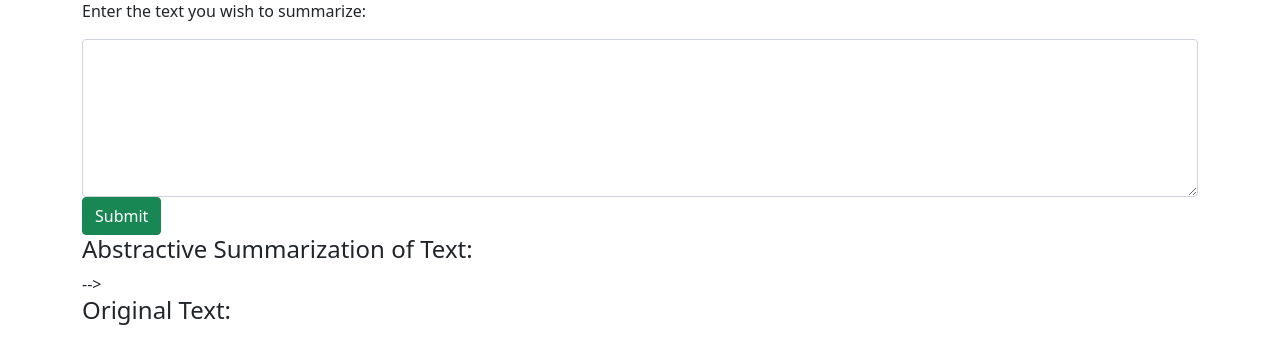
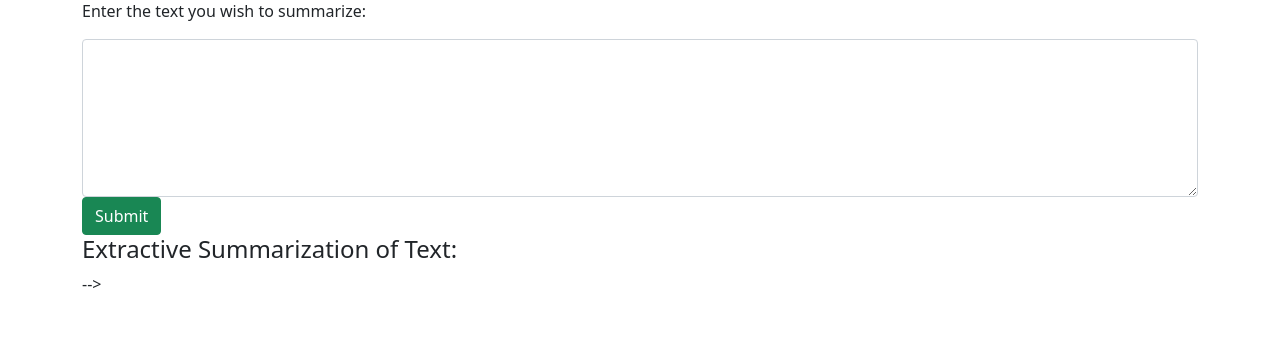
Before and after one commit to anqi-1/Project-Text-Summarizer-, a Flask app: page / in a window 1280 px wide. Shown: the part 161-525 px from the top of the page. Run offline with Flask 2, Linux system fonts and the light colour scheme.

Commit message:
Update index.html

```diff
--- a/templates/index.html
+++ b/templates/index.html
@@ -27,17 +27,13 @@
             <input type="submit"  class="btn btn-success btn-md" value="Submit">
 
 
-            <!-- <h2> Abstractive summary</h2> -->
-				<h4>Abstractive Summarization of Text: </h4>
-				<textbox name="output_text" id="output_text" maxlength="500000" style="width:900px;
-				height:250px">
-					{% for sentence in output_summary2 %}
-					<p>{{ output_summary2 }} </p>
+            <h4>Extractive Summarization of Text: </h4>
+		<textbox name="output_text" id="output_text" maxlength="500000" style="width:900px; height:250px">
+					{% for sentence in output_summary1 %}
+		<p>{{ output_summary1 }} </p>
 					<!-- {% endfor %} -->
-				</textbox>
-				<br>
-				<h4>Original Text:</h4>
-				<p>{{ original_text }}</p>
+		</textbox>
+		<br>
         </form>
       </div>
 
```
